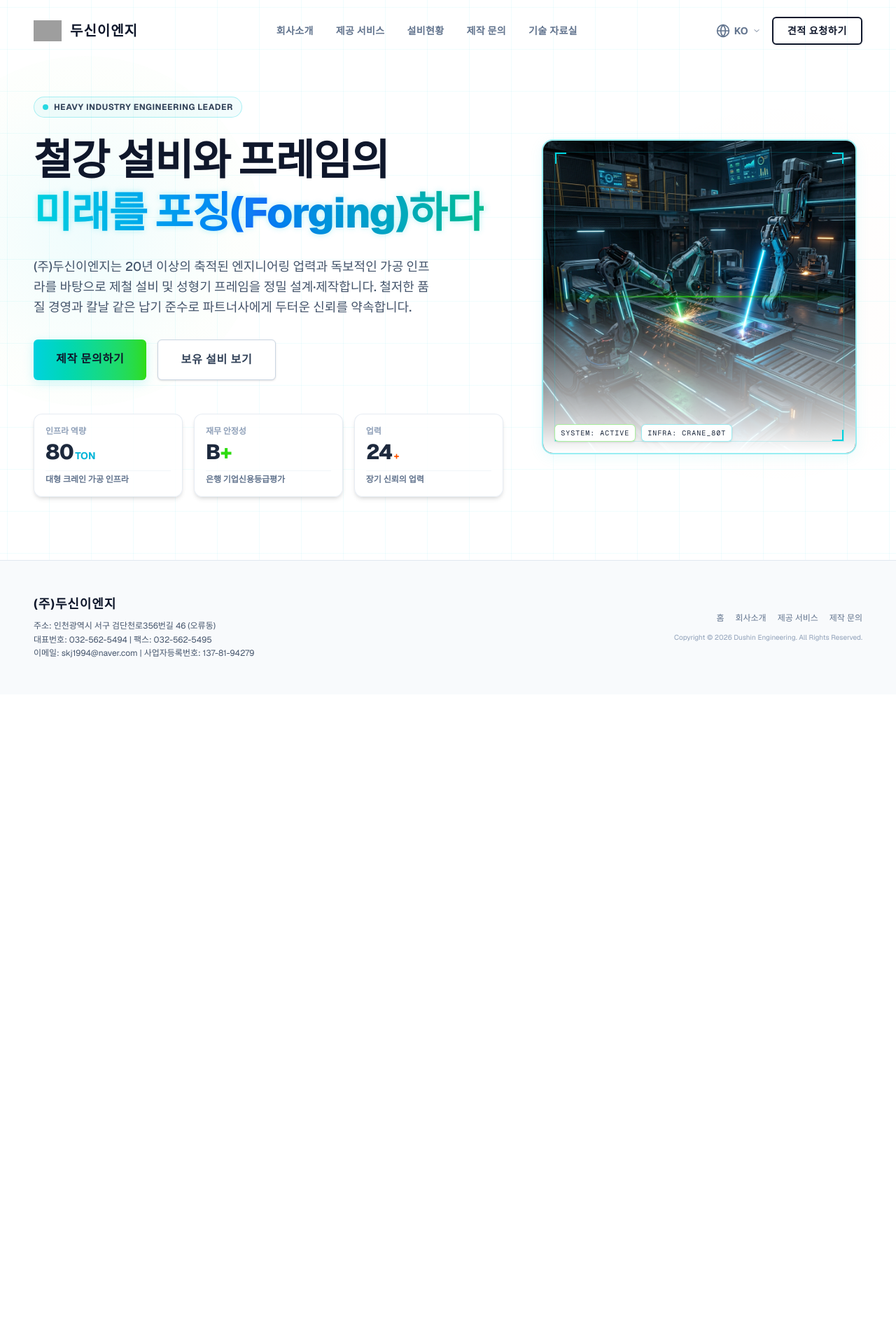
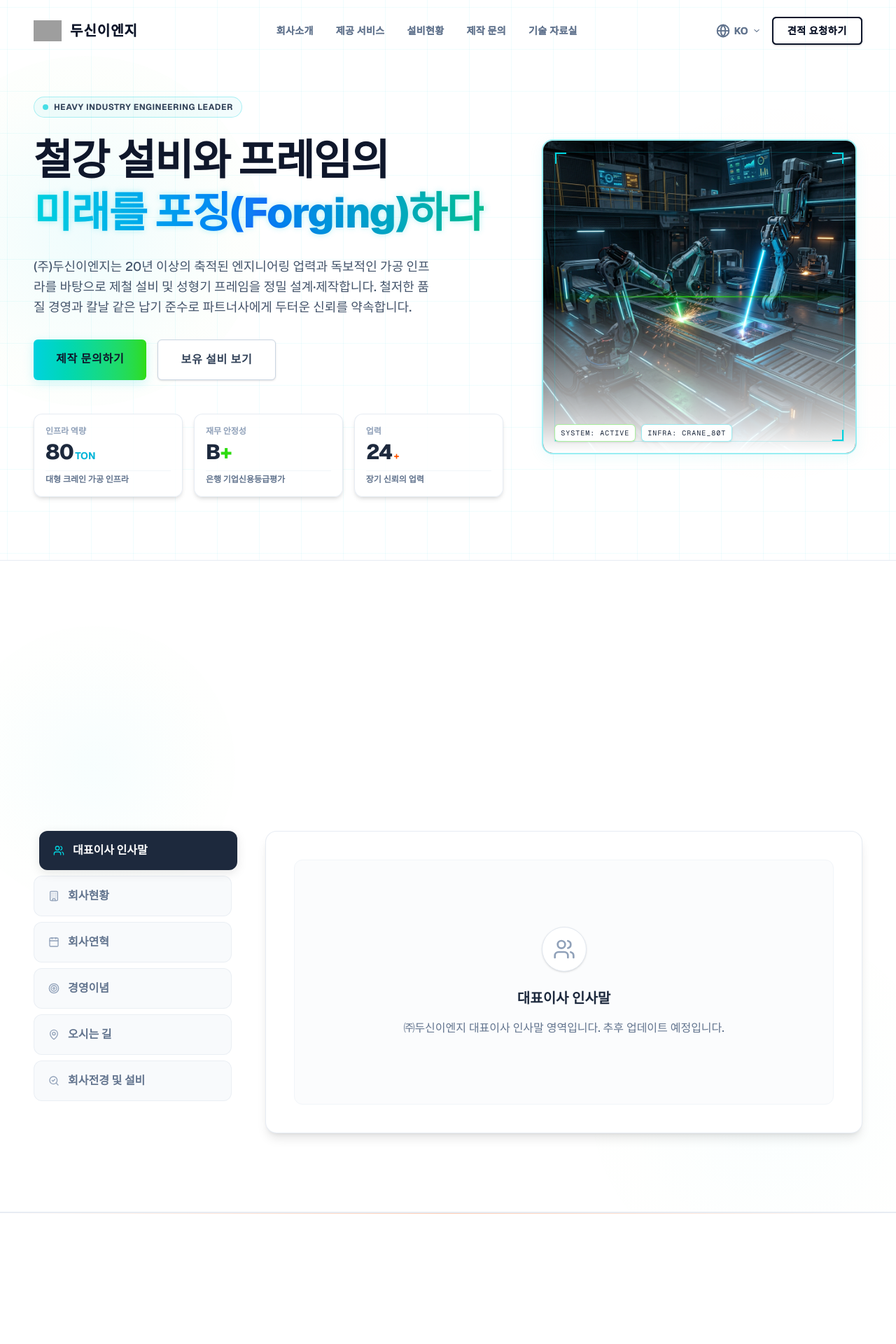
Before and after one commit to tlsdnjsrb369-creator/dushin-landing, a Next.js app: page / in a window 1280 px wide. Shown: the top 1920 px of the page at 70% size. Before the commit the page ends 992 px from the top, so only its background shows below. Built offline with nearby package versions, Linux system fonts and the light colour scheme; grey boxes are pictures that could not be loaded; a web font is replaced by a local one.

Commit message:
Save progress before weekend

```diff
--- a/src/app/page.js
+++ b/src/app/page.js
@@ -1,11 +1,67 @@
 "use client";
 
+import Navbar from "@/components/Navbar";
 import Hero from "@/components/Hero";
+import AboutUs from "@/components/AboutUs";
+import Problem from "@/components/Problem";
+import Solution from "@/components/Solution";
+import CTA from "@/components/CTA";
 
 export default function Home() {
   return (
-    <div className="relative min-h-screen bg-white text-slate-800 font-sans selection:bg-neon-cyan selection:text-black w-full">
-      <Hero />
+    <div className="relative min-h-screen bg-white text-slate-800 font-sans selection:bg-neon-cyan selection:text-black">
+
+      {/* 헤더 네비게이션 */}
+      <Navbar />
+
+      <main className="w-full">
+        {/* 히어로 섹션 */}
+        <Hero />
+
+        {/* 회사소개 섹션 */}
+        <AboutUs />
+
+        {/* 산업적 난제 섹션 */}
+        <Problem />
+
+        {/* 솔루션 및 강점 섹션 */}
+        <Solution />
+
+        {/* 문의 및 신뢰 지표 섹션 */}
+        <CTA />
+      </main>
+
+      {/* 푸터 영역 */}
+      <footer className="bg-dark-bg border-t border-dark-border py-12 relative z-10">
+        <div className="max-w-7xl mx-auto px-6 md:px-12 flex flex-col md:flex-row justify-between items-start md:items-center gap-8">
+
+          {/* 기업 정보 */}
+          <div className="flex flex-col gap-2">
+            <span className="font-bold text-lg text-white tracking-wider">
+              (주)두신<span className="text-neon-cyan">이엔지</span>
+            </span>
+            <p className="text-xs text-gray-500 leading-relaxed max-w-md">
+              주소: 인천광역시 서구 검단천로356번길 46 (오류동)<br />
+              대표번호: 032-562-5494 | 팩스: 032-562-5495<br />
+              이메일: skj1994@naver.com | 사업자등록번호: 137-81-94279
+            </p>
+          </div>
+
+          {/* 링크 및 저작권 */}
+          <div className="flex flex-col items-start md:items-end gap-3">
+            <div className="flex gap-4">
+              <a href="#hero" className="text-xs text-gray-400 hover:text-neon-cyan transition-colors">기능 소개</a>
+              <a href="#problem" className="text-xs text-gray-400 hover:text-neon-cyan transition-colors">산업적 난제</a>
+              <a href="#solution" className="text-xs text-gray-400 hover:text-neon-cyan transition-colors">엔지니어링 솔루션</a>
+              <a href="#cta" className="text-xs text-gray-400 hover:text-neon-cyan transition-colors">문의하기</a>
+            </div>
+            <p className="text-[10px] text-gray-600">
+              Copyright © {new Date().getFullYear()} Dushin Engineering. All Rights Reserved.
+            </p>
+          </div>
+
+        </div>
+      </footer>
     </div>
   );
 }
```
